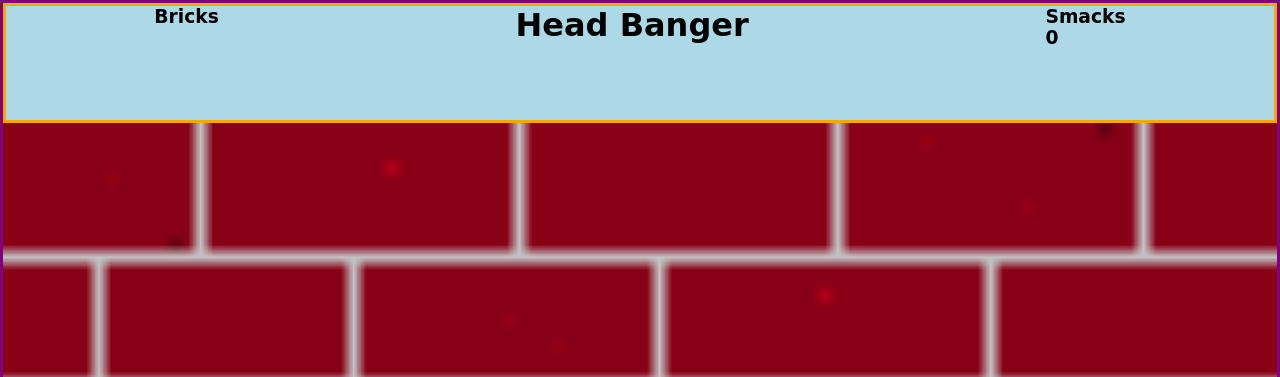
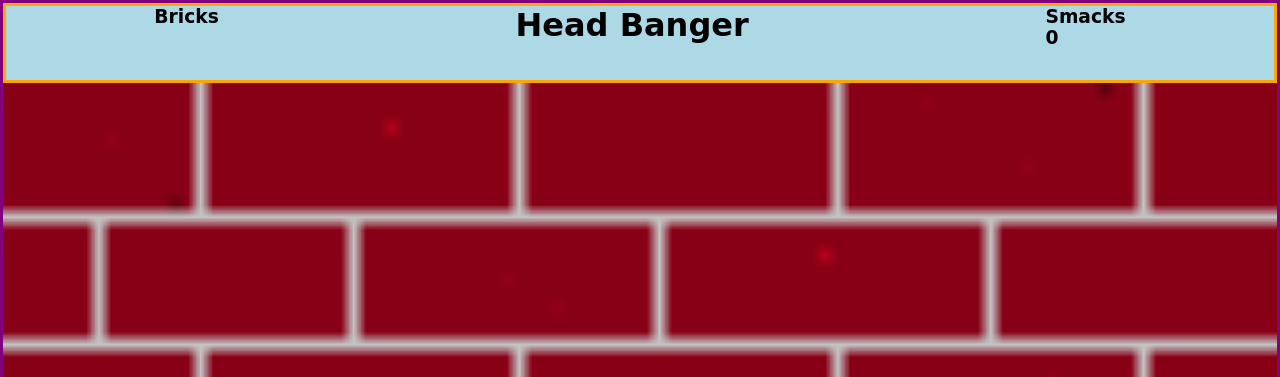
Before and after one commit to noahemiles/noahemiles.github.io, a PHP site: page /head-banger/index.html in a window 1280 px wide. Shown: the top 377 px of the page. Run offline with PHP 8.4, Linux system fonts and the light colour scheme; some web fonts are replaced.

Commit message:
made header smaller and footer larger

```diff
--- a/head-banger/style.css
+++ b/head-banger/style.css
@@ -2,7 +2,6 @@
   margin: 0;
   padding: 0;
   box-sizing: border-box;
-  overflow: hidden;
   font-family: "Walter Turncoat", cursive;
 }
 
@@ -21,7 +20,7 @@ header {
   display: flex;
   justify-content: space-around;
   background: lightblue;
-  height: 15vh;
+  height: 10vh;
   width: 100%;
   border: solid;
   border-color: orange;
@@ -34,7 +33,7 @@ main {
 }
 
 footer {
-  min-height: 20vh;
+  min-height: 15vh;
   background: blue;
 }
 /* ===========
@@ -63,7 +62,7 @@ footer {
   width: 300px;
   left: 2.5rem; /* play around with this */
   position: absolute;
-  bottom: 10vh;
+  bottom: 15vh;
   z-index: 9999;
 }
 
```
